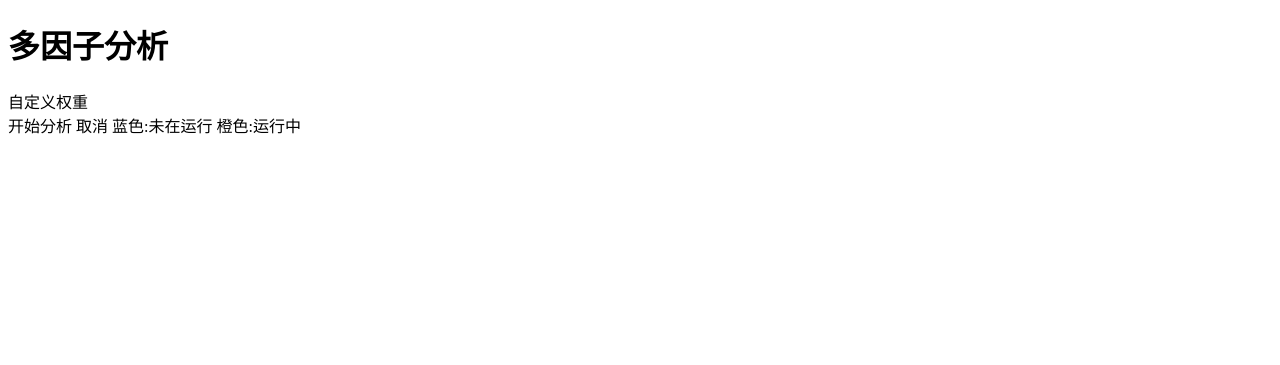
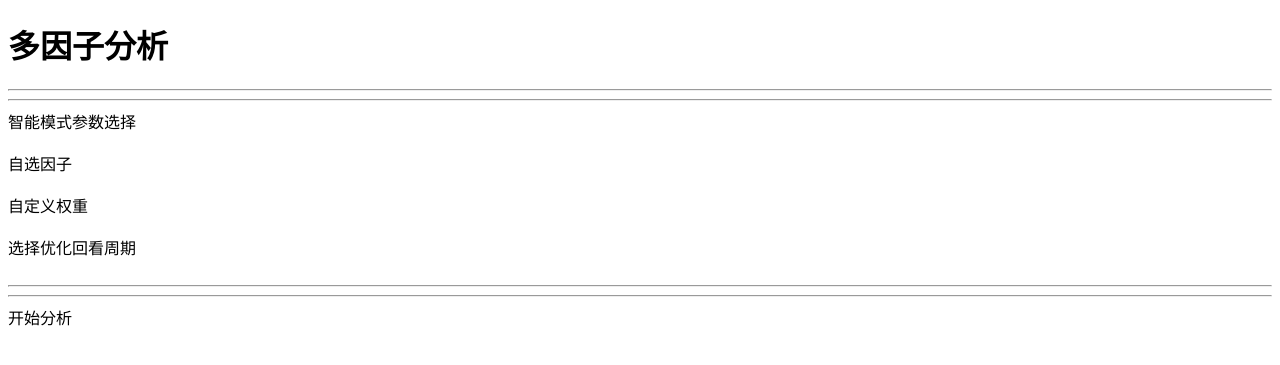
Before and after one commit to zzhang2293/multi_factor, a Django app: page /app/ in a window 1280 px wide. Shown: the top 365 px of the page. Run offline with Django 4.2, Linux system fonts and the light colour scheme; data that the repository does not hold is empty; some libraries are stand-ins or nearby versions.

Commit message:
add functions on html

```diff
--- a/app/templates/myfirst.html
+++ b/app/templates/myfirst.html
@@ -18,9 +18,12 @@
 <body>
   <h1>多因子分析</h1>
   <div id="app">
+
       <el-form ref="form" :model="form" label-width="140px">
         <el-form-item label="股票分组数">
+          <el-col :span="8">
             <el-input v-model="form.group"></el-input>
+          </el-col>
         </el-form-item>
 
         <el-form-item label="交易频率">
@@ -29,7 +32,7 @@
             <el-option label="w" value="w"></el-option>
           </el-select>
         </el-form-item>
-      <el-form-item label="因子分数排列方式">
+        <el-form-item label="收益率排列方式">
           <el-select v-model="form.rankLowestFirst" placeholder="请选择排序方式">
             <el-option label="升序" value="1"></el-option>
             <el-option label="降序" value="0"></el-option>
@@ -45,18 +48,48 @@
             <el-date-picker type="date" placeholder="选择日期" v-model="form.endDate"></el-date-picker>
           </el-col>
         </el-form-item>
-      <el-form-item label="优化最长周期（若不是智能模式则跳过，要求整数月份）">
-        <el-input v-model="form.EvalPeriod"></el-input>
-      </el-form-item>
-      <el-form-item label="优化最短周期（若不是智能模式则跳过，要求整数月份）">
-        <el-input v-model="form.minEvalPeriod"></el-input>
-      </el-form-item>
+        <hr>
+
       <el-form-item label="个股权重方式">
         <el-select v-model="form.stockWeightMode" placeholder="请选择排序方式">
           <el-option label="等权" value="equal"></el-option>
           <el-option label="智能" value="smart"></el-option>
         </el-select>
       </el-form-item>
+    <hr>
+
+    <el-form-item label="因子选择方式">
+      <el-select v-model="form.factorSelectMode" placeholder="请选择排序方式">
+        <el-option label="自选" value="manual"></el-option>
+        <el-option label="智能" value="auto"></el-option>
+      </el-select>
+    </el-form-item>
+    <template>
+      <el-button type="primary" @click="smart_mode_metadata">智能模式参数选择</el-button>
+    </template>
+
+    <el-form-item label="因子数量" v-if="smart_mode_meta_visible">
+      <el-col :span="8">
+        <el-input v-model="form.nFactors"></el-input>
+      </el-col>
+    </el-form-item>
+    <el-form-item label="优化回看周期" v-if="smart_mode_meta_visible">
+      <el-col :span="8">
+        <el-input v-model="form.factorChoosePeriod"></el-input>
+      </el-col>
+    </el-form-item>
+
+<br>
+<br>
+    <template>
+      <el-button type="primary" @click="user_choose_factor">自选因子</el-button>
+    </template>
+    <br>
+    <el-form-item label="因子列表" v-if="user_factor_visible">
+      <el-transfer filterable :titles="['待选', '已选']" :filter-method="filterMethod" filter-placeholder="请输入因子"
+        v-model="form.factor" :data="form.factor_val"></el-transfer>
+    </el-form-item>
+    <br>
       <el-form-item label="因子权重方式">
         <el-select v-model="form.factor_weight_mode" placeholder="请选择排序方式">
           <el-option label="等权" value="equal"></el-option>
@@ -64,18 +97,37 @@
           <el-option label="自定义" value="customized"></el-option>
         </el-select>
       </el-form-item>
-      <el-form-item label="因子列表">
-        <el-transfer filterable :titles="['待选', '已选']" :filter-method="filterMethod" filter-placeholder="请输入因子"
-          v-model="form.factor" :data="form.factor_val"></el-transfer>
-      </el-form-item>
+
+
       <template>
         <el-button type="primary" @click="save_selected_factor">自定义权重</el-button>
       </template>
       <br>
+      <br>
 
       <el-form-item label="因子权重(空格隔开)" v-if="weight_table_visible">
+        <el-col span="8">
           <el-input v-model="form.factor_weight"></el-input>
+        </el-col>
       </el-form-item>
+      <template>
+        <el-button type="primary" @click="smart_backtest">选择优化回看周期</el-button>
+
+      </template>
+      <br>
+      <br>
+      <el-form-item label="优化回看最长周期" v-if="smart_backtest_visible">
+        <el-col :span="8">
+          <el-input v-model="form.EvalPeriod"></el-input>
+        </el-col>
+      </el-form-item>
+      <el-form-item label="优化回看最短周期" v-if="smart_backtest_visible">
+        <el-col :span="8">
+          <el-input v-model="form.minEvalPeriod"></el-input>
+        </el-col>
+      </el-form-item>
+
+   <hr>
       <el-form-item label="股票池范围">
         <el-checkbox-group v-model="form.scope">
           <el-checkbox label="000852.SH" name="scope"></el-checkbox>
@@ -92,12 +144,11 @@
           <el-option label="399303.SZ" value="399303.SZ"></el-option>
         </el-select>
       </el-form-item>
+
+<hr>
     <template>
       <el-button :type="form.buttonType" @click="onSubmit">开始分析</el-button>
     </template>
-      <el-form-item>
-        <el-button>取消</el-button> 蓝色:未在运行 橙色:运行中
-      </el-form-item>
     </el-form>
 
     <!-- <img v-if="imageVisible" v-bind:src=imageSrc alt="Image" width="800px"></img>
@@ -177,26 +228,41 @@
             scope: [],
             rankLowestFirst: "",
             benchmark: '',
-            factor_category : [],
+            factor_category: [],
             factor_weight: "",
             factor_weight_mode: "",
             EvalPeriod: "",
             minEvalPeriod: "",
-            stockWeightMode: ""
+            stockWeightMode: "",
+            factorSelectMode: "",
+            nFactors: "",
+            factorChoosePeriod: ""
           },
           search: "",
           imageSrc: "",
           image2Src: "",
           imageVisible: false,
           weight_table_visible: false,
+          smart_backtest_visible: false,
+          user_factor_visible: false,
+          smart_mode_meta_visible: false,
           tableData: [],
           tableData_alpha: [],
           chart: "",
         }
       },
       methods: {
-        save_selected_factor(){
+        save_selected_factor() {
           this.weight_table_visible = true;
+        },
+        smart_backtest(){
+          this.smart_backtest_visible = true;
+        },
+        user_choose_factor(){
+          this.user_factor_visible = true;
+        },
+        smart_mode_metadata(){
+          this.smart_mode_meta_visible = true;
         },
         onSubmit() {
           let json_form = JSON.stringify(this.form);
@@ -481,6 +547,7 @@
             })
             _this.form.buttonType = "primary";
             _this.weight_table_visible = false;
+            _this.smart_backtest_visible = false;
           })
         },
         filterMethod(query, val) {
--- a/app/views.py
+++ b/app/views.py
@@ -84,6 +84,12 @@ def collect_data(requests):
             analysisMethod.minEvalPeriod = int(data['minEvalPeriod'])
         if data['stockWeightMode'] != '':
             analysisMethod.stockWeightMode = data['stockWeightMode']
+        if data['factorSelectMode'] != '':
+            analysisMethod.factorSelectMode = data['factorSelectMode']
+        if data['factorChoosePeriod'] != '':
+            analysisMethod.factorChoosePeriod = data['factorChoosePeriod']
+        if data['nFactors'] != '':
+            analysisMethod.nFactors = data['nFactors']
         print("factor_name_lst: ", analysisMethod.factor_name_lst)
         print("start: ", analysisMethod.start)
         print("end: ", analysisMethod.end)
@@ -97,6 +103,9 @@ def collect_data(requests):
         print('EvalPeriod', analysisMethod.EvalPeriod)
         print('minEvalPeriod', analysisMethod.minEvalPeriod)
         print('stockWeightMode', analysisMethod.stockWeightMode)
+        print('factorSelectMode: ', analysisMethod.factorSelectMode)
+        print('nFactors: ', analysisMethod.nFactors)
+        print('factorChoosePeriod: ', analysisMethod.factorChoosePeriod)
 
 
         combinedIC, df_group_net,df_group_alpha, df_bt_indicator, df_bt_alpha_indicator = analysisMethod.run()
```
Lines whose indentation alone changed are shown as unchanged.
